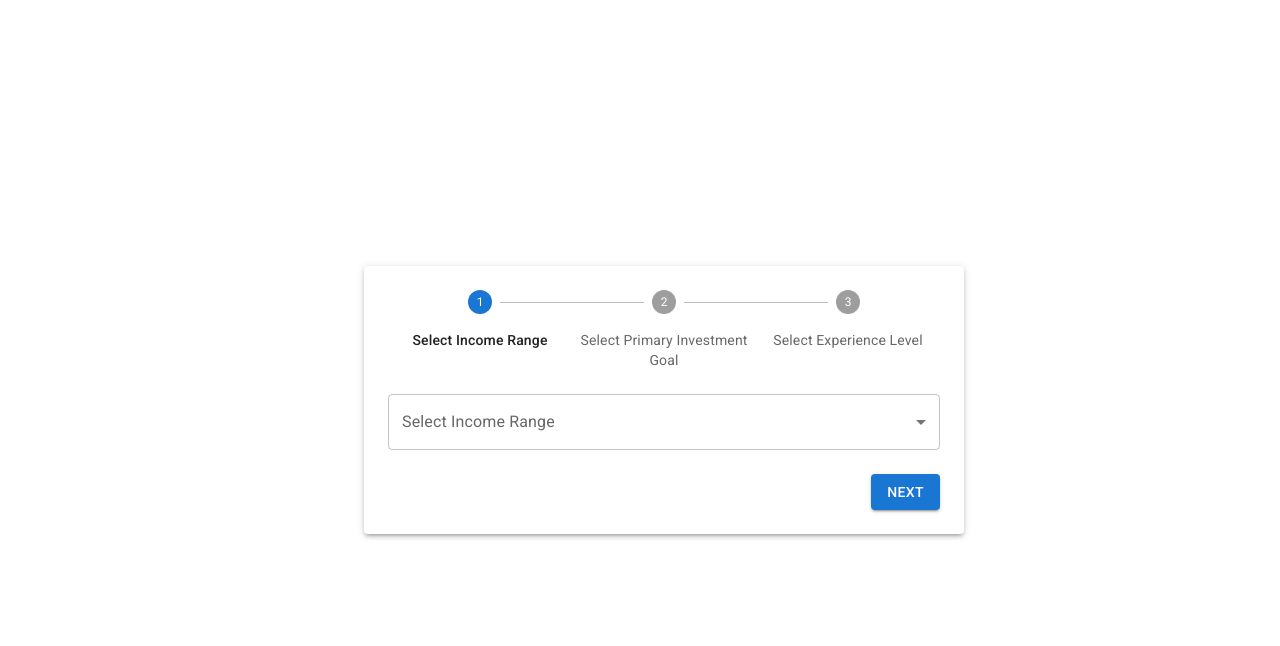
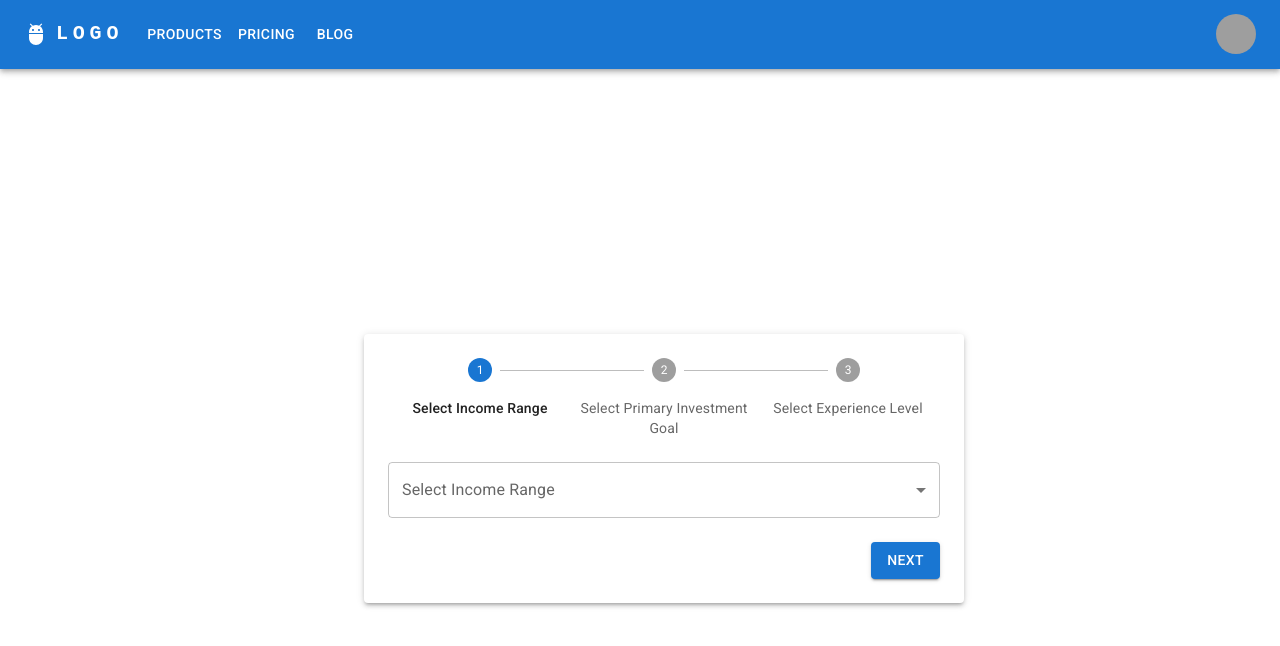
Before and after one commit to gpbaculio/gpflow-challenge, a React (Create React App) app: page / in a window 1280 px wide. Shown: the top 646 px of the page. Built offline with nearby package versions, Linux system fonts and the light colour scheme; grey boxes are pictures that could not be loaded; the HTML template or start-up script is replaced by a standard one.

Commit message:
add header

```diff
--- a/package.json
+++ b/package.json
@@ -17,6 +17,7 @@
     "@types/react-dom": "^18.2.13",
     "react": "^18.2.0",
     "react-dom": "^18.2.0",
+    "react-router-dom": "^6.17.0",
     "react-scripts": "5.0.1",
     "typescript": "^4.9.5",
     "web-vitals": "^2.1.4"
--- a/src/App.tsx
+++ b/src/App.tsx
@@ -13,11 +13,14 @@
 } from "@mui/material";
 import { useState } from "react";
 import IncomeRangeForm from "./components/IncomeRangeForm";
+import ResponsiveAppBar from "./components/Header";
 
 function App() {
   const [currentStep, setCurrentStep] = useState(0);
 
   return (
+    <>
+      <ResponsiveAppBar />
       <Box
         display="flex"
         justifyContent="center"
@@ -67,6 +70,7 @@
           </Box>
         </Container>
       </Box>
+    </>
   );
 }
 
--- /dev/null
+++ b/src/components/Header.tsx
@@ -0,0 +1,166 @@
+import * as React from "react";
+import AppBar from "@mui/material/AppBar";
+import Box from "@mui/material/Box";
+import Toolbar from "@mui/material/Toolbar";
+import IconButton from "@mui/material/IconButton";
+import Typography from "@mui/material/Typography";
+import Menu from "@mui/material/Menu";
+import MenuIcon from "@mui/icons-material/Menu";
+import Container from "@mui/material/Container";
+import Avatar from "@mui/material/Avatar";
+import Button from "@mui/material/Button";
+import Tooltip from "@mui/material/Tooltip";
+import MenuItem from "@mui/material/MenuItem";
+import AdbIcon from "@mui/icons-material/Adb";
+
+const pages = ["Products", "Pricing", "Blog"];
+const settings = ["Profile", "Account", "Dashboard", "Logout"];
+
+function ResponsiveAppBar() {
+  const [anchorElNav, setAnchorElNav] = React.useState<null | HTMLElement>(
+    null
+  );
+  const [anchorElUser, setAnchorElUser] = React.useState<null | HTMLElement>(
+    null
+  );
+
+  const handleOpenNavMenu = (event: React.MouseEvent<HTMLElement>) => {
+    setAnchorElNav(event.currentTarget);
+  };
+  const handleOpenUserMenu = (event: React.MouseEvent<HTMLElement>) => {
+    setAnchorElUser(event.currentTarget);
+  };
+
+  const handleCloseNavMenu = () => {
+    setAnchorElNav(null);
+  };
+
+  const handleCloseUserMenu = () => {
+    setAnchorElUser(null);
+  };
+
+  return (
+    <AppBar position="static">
+      <Container maxWidth="xl">
+        <Toolbar disableGutters>
+          <AdbIcon sx={{ display: { xs: "none", md: "flex" }, mr: 1 }} />
+          <Typography
+            variant="h6"
+            noWrap
+            component="a"
+            href="#app-bar-with-responsive-menu"
+            sx={{
+              mr: 2,
+              display: { xs: "none", md: "flex" },
+              fontFamily: "monospace",
+              fontWeight: 700,
+              letterSpacing: ".3rem",
+              color: "inherit",
+              textDecoration: "none",
+            }}
+          >
+            LOGO
+          </Typography>
+
+          <Box sx={{ flexGrow: 1, display: { xs: "flex", md: "none" } }}>
+            <IconButton
+              size="large"
+              aria-label="account of current user"
+              aria-controls="menu-appbar"
+              aria-haspopup="true"
+              onClick={handleOpenNavMenu}
+              color="inherit"
+            >
+              <MenuIcon />
+            </IconButton>
+            <Menu
+              id="menu-appbar"
+              anchorEl={anchorElNav}
+              anchorOrigin={{
+                vertical: "bottom",
+                horizontal: "left",
+              }}
+              keepMounted
+              transformOrigin={{
+                vertical: "top",
+                horizontal: "left",
+              }}
+              open={Boolean(anchorElNav)}
+              onClose={handleCloseNavMenu}
+              sx={{
+                display: { xs: "block", md: "none" },
+              }}
+            >
+              {pages.map((page) => (
+                <MenuItem key={page} onClick={handleCloseNavMenu}>
+                  <Typography textAlign="center">{page}</Typography>
+                </MenuItem>
+              ))}
+            </Menu>
+          </Box>
+          <AdbIcon sx={{ display: { xs: "flex", md: "none" }, mr: 1 }} />
+          <Typography
+            variant="h5"
+            noWrap
+            component="a"
+            href="#app-bar-with-responsive-menu"
+            sx={{
+              mr: 2,
+              display: { xs: "flex", md: "none" },
+              flexGrow: 1,
+              fontFamily: "monospace",
+              fontWeight: 700,
+              letterSpacing: ".3rem",
+              color: "inherit",
+              textDecoration: "none",
+            }}
+          >
+            LOGO
+          </Typography>
+          <Box sx={{ flexGrow: 1, display: { xs: "none", md: "flex" } }}>
+            {pages.map((page) => (
+              <Button
+                key={page}
+                onClick={handleCloseNavMenu}
+                sx={{ my: 2, color: "white", display: "block" }}
+              >
+                {page}
+              </Button>
+            ))}
+          </Box>
+
+          <Box sx={{ flexGrow: 0 }}>
+            <Tooltip title="Open settings">
+              <IconButton onClick={handleOpenUserMenu} sx={{ p: 0 }}>
+                <Avatar alt="Remy Sharp" src="/static/images/avatar/2.jpg" />
+              </IconButton>
+            </Tooltip>
+            <Menu
+              sx={{ mt: "45px" }}
+              id="menu-appbar"
+              anchorEl={anchorElUser}
+              anchorOrigin={{
+                vertical: "top",
+                horizontal: "right",
+              }}
+              keepMounted
+              transformOrigin={{
+                vertical: "top",
+                horizontal: "right",
+              }}
+              open={Boolean(anchorElUser)}
+              onClose={handleCloseUserMenu}
+            >
+              {settings.map((setting) => (
+                <MenuItem key={setting} onClick={handleCloseUserMenu}>
+                  <Typography textAlign="center">{setting}</Typography>
+                </MenuItem>
+              ))}
+            </Menu>
+          </Box>
+        </Toolbar>
+      </Container>
+    </AppBar>
+  );
+}
+export default ResponsiveAppBar;
```
Also changed, not shown: 1 other file (tests, documents, lock files or other folders). Lines whose indentation alone changed are shown as unchanged.
